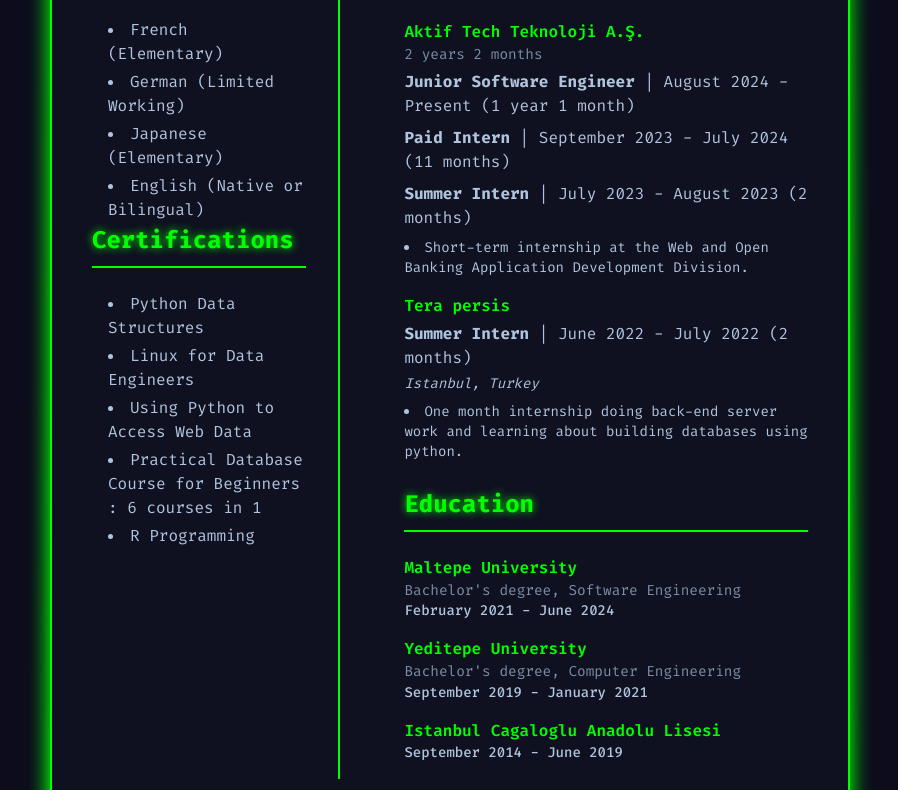
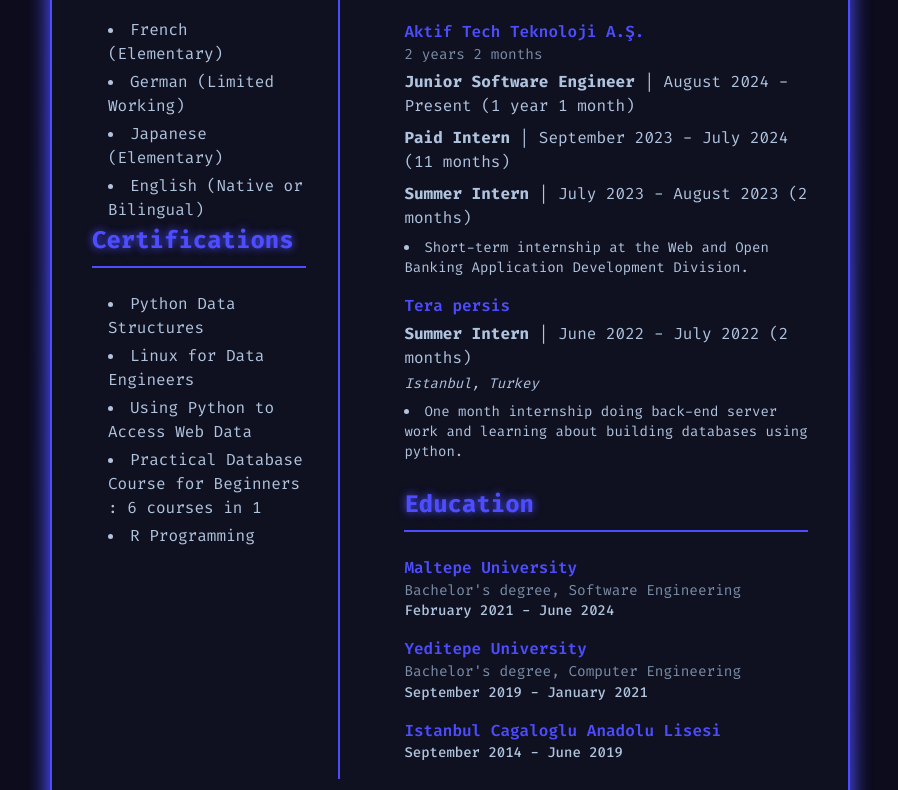
Before and after one commit to alcck/CV, a plain HTML site: page index.html in a window 1280 px wide. Shown: the part 522-1312 px from the top of the page, without its empty margins (190-1088 px from the left). Drawn offline with nearby package versions, Linux system fonts and the light colour scheme.

Commit message:
Update index.html

```diff
--- a/index.html
+++ b/index.html
@@ -12,7 +12,7 @@
         :root {
             --primary-color: #0d0c1d;
             --secondary-color: #0f1020;
-            --accent-color: #00ff00; /* Neon green */
+            --accent-color: #4D4DFF; /* Neon blue */
             --text-color: #b0c4de; /* Light grey-blue */
             --sub-text-color: #7b8ea7;
         }
```
